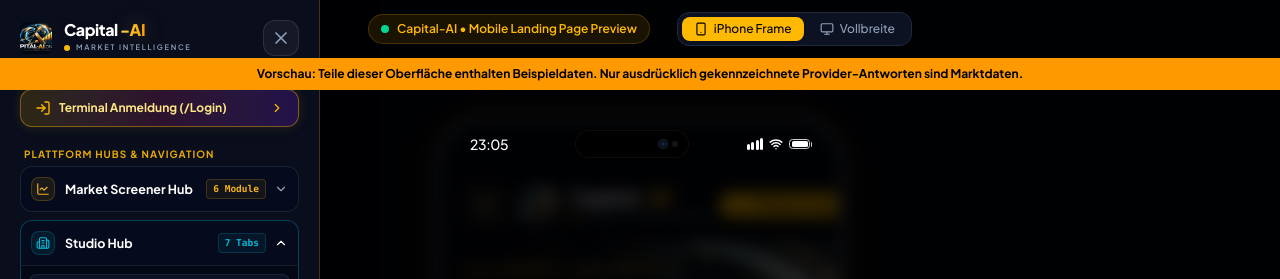
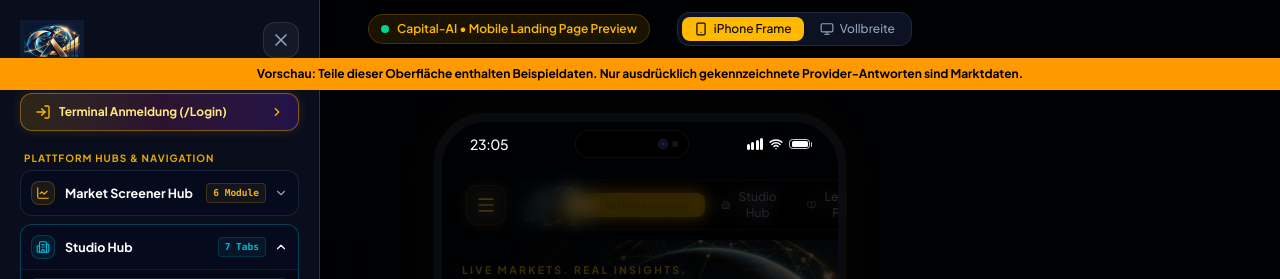
Before and after one commit to SvenKulessa/Capital-AI, a React (Vite) app: page / in a window 1280 px wide. Both pictures are taken after a click on the button 486 px from the left and 205 px from the top of the page. Shown: the top 279 px of the page. Built offline with nearby package versions, Linux system fonts and the light colour scheme; no server answers.

Commit message:
feat(frontend): Vendor-Bildzeichen ohne Schriftzug im Header verwenden

```diff
--- a/src/components/BrandLogo.tsx
+++ b/src/components/BrandLogo.tsx
@@ -1,8 +1,9 @@
 import React from 'react';
 const brandLogo = '/branding/capital-ai-logo.jpg';
+const vendorLogo = '/branding/asset-pack/vendor/vendor-app-icon-512x512.png';
 
 interface BrandLogoProps {
-  variant?: 'emblem' | 'inline' | 'stacked' | 'banner';
+  variant?: 'emblem' | 'inline' | 'stacked' | 'banner' | 'vendor';
   size?: 'sm' | 'md' | 'lg' | 'xl';
   showSubtitle?: boolean;
   slogan?: string;
@@ -18,6 +19,24 @@ export const BrandLogo: React.FC<BrandLogoProps> = ({
   className = '',
   onClick,
 }) => {
+  // Existing owner-supplied vendor artwork: no wordmark, no added background.
+  // Screen blending integrates its dark raster backdrop into the header surface.
+  if (variant === 'vendor') {
+    const dimensions = {
+      sm: 'w-16 h-10', md: 'w-20 h-12', lg: 'w-24 h-14', xl: 'w-32 h-20',
+    }[size];
+    const image = <img src={vendorLogo} alt="Capital-AI — Globus in Blau und Gold"
+      width={512} height={512} decoding="async"
+      className={`${dimensions} object-cover object-center mix-blend-screen`} />;
+    const classes = `inline-flex shrink-0 items-center justify-center select-none ${className}`;
+    return onClick ? (
+      <button type="button" onClick={onClick} aria-label="Capital-AI – zum Seitenanfang"
+        className={`${classes} min-h-11 min-w-11 cursor-pointer rounded-md focus-visible:outline-2 focus-visible:outline-offset-2 focus-visible:outline-amber-400`}>
+        {image}
+      </button>
+    ) : <div className={classes}>{image}</div>;
+  }
+
   // Sizing configurations
   const emblemSizeClasses = {
     sm: 'w-8 h-8',
--- a/src/components/Header.tsx
+++ b/src/components/Header.tsx
@@ -154,7 +154,7 @@ export const Header: React.FC<HeaderProps> = ({
 
         {/* Capital-AI globe branding */}
         <BrandLogo
-          variant="inline"
+          variant="vendor"
           size="md"
           onClick={() => window.scrollTo({ top: 0, behavior: 'smooth' })}
         />
@@ -313,7 +313,7 @@ export const Header: React.FC<HeaderProps> = ({
               {/* Drawer Top / Header */}
               <div className="p-5">
                 <div className="flex items-center justify-between pb-4 border-b border-amber-500/15">
-                  <BrandLogo variant="inline" size="sm" />
+                  <BrandLogo variant="vendor" size="sm" />
                   <button
                     id="close-menu-btn"
                     type="button"
```
Also changed, not shown: 1 other file (tests, documents, lock files or other folders).
